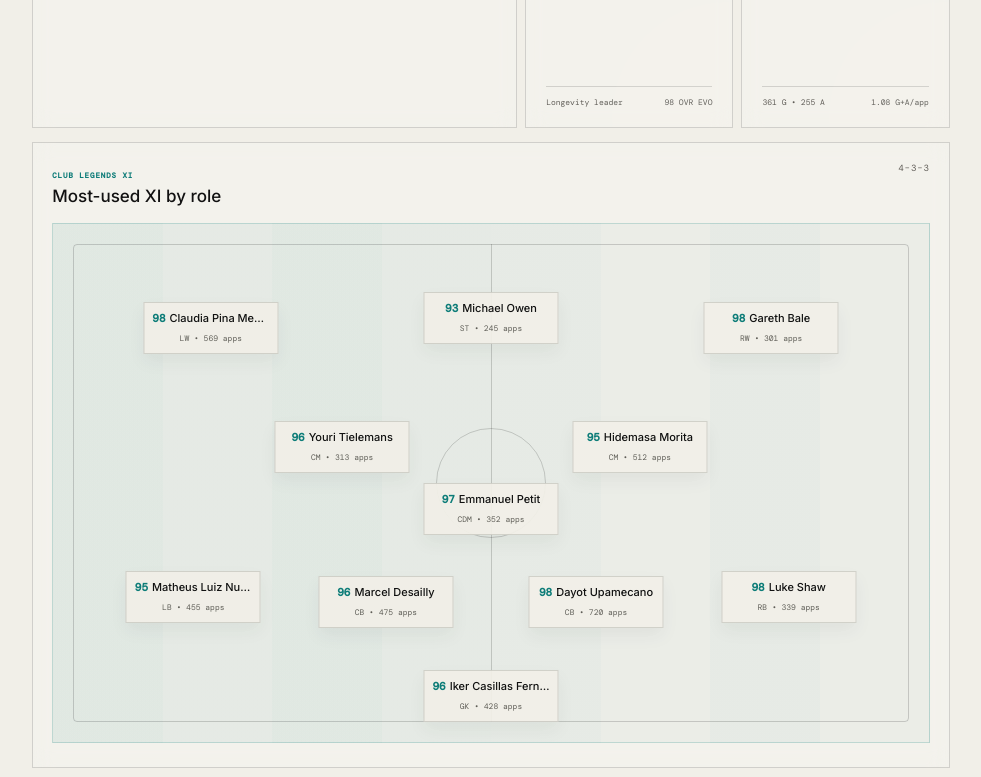
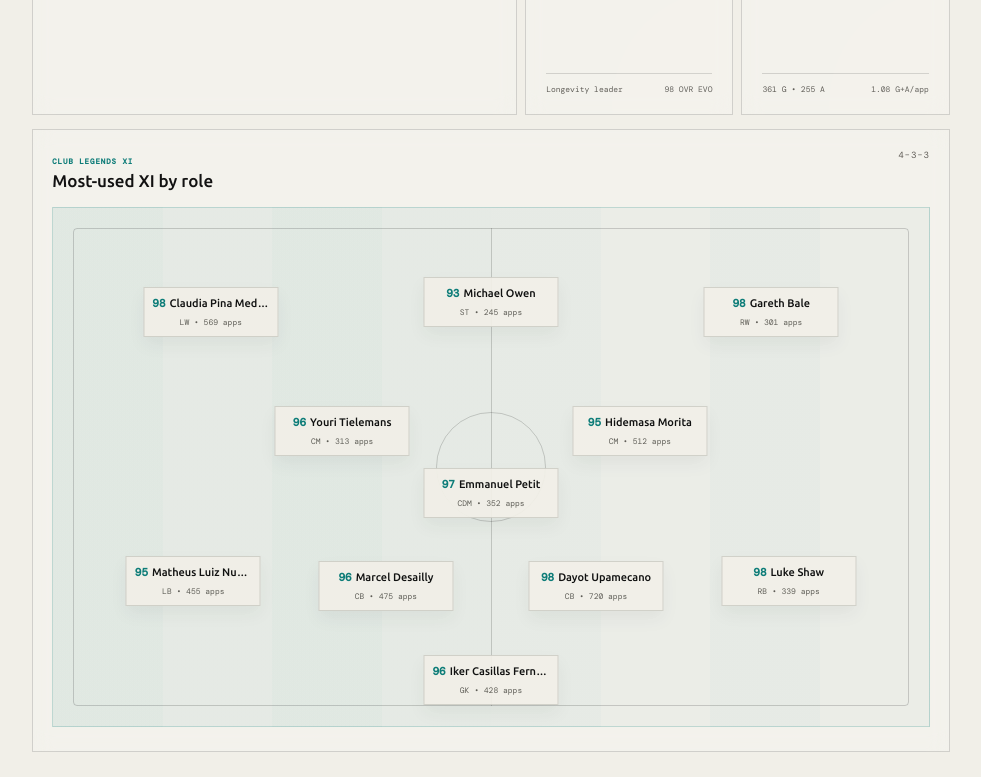
Before and after one commit to mukanzi/clyd3-site, a plain HTML site: page fut/index.html in a window 1280 px wide. Shown: the part 1311-2088 px from the top of the page, without its empty margins (279-1260 px from the left). Drawn offline with nearby package versions, Linux system fonts and the light colour scheme; a web font is replaced by a local one.

Commit message:
style: adopt Ubuntu typography across FUT Intelligence

```diff
--- a/fut/hardening.css
+++ b/fut/hardening.css
@@ -1,3 +1,5 @@
+@import url('https://fonts.googleapis.com/css2?family=Ubuntu:ital,wght@0,300;0,400;0,500;0,700;1,300;1,400;1,500;1,700&display=swap');
+
 /* FUT Club Intelligence hardening */
 html, body { max-width:100%; overflow-x:hidden; overflow-x:clip; }
 .app, main, .topbar, .section, .panel, .feature-grid, .depth-layout, .identity-grid, .hof-grid { min-width:0; max-width:100%; }
@@ -7,6 +9,38 @@ img, svg, canvas, video { max-width:100%; }
 .result-count[data-state="empty"] { color:var(--red,var(--crimson,#a63d45)); }
 footer .footer-nav { display:flex; gap:16px; flex-wrap:wrap; }
 footer .footer-nav a:hover, footer .footer-nav a:focus-visible { color:var(--green,var(--teal,#0d7c78)); }
+
+/* Ubuntu is the primary display/UI face; DM Mono remains reserved for system metadata. */
+body, button, input, select, textarea {
+  font-family:'Ubuntu', Arial, sans-serif;
+}
+.dna-card strong,
+.page-title h1,
+.section-heading h2,
+.kpi b,
+.hero-copy h2,
+.hero-ring strong,
+.panel-head h3,
+.legend-feature h3,
+.big-number,
+.pitch-card b,
+.depth-summary h3,
+.summary-number,
+.summary-grid b,
+.c99 h3,
+.endgame-callout h3 {
+  font-family:'Ubuntu', Arial, sans-serif;
+}
+.page-title h1 span,
+.hero-copy h2 em {
+  font-family:'Ubuntu', Arial, sans-serif;
+  font-style:italic;
+  font-weight:400;
+}
+.legend-feature h3,
+.depth-summary h3,
+.endgame-callout h3 { font-weight:400; }
+
 @media(max-width:980px) {
   .sidebar { box-shadow:24px 0 60px rgba(0,0,0,.18); }
   .sidebar:not(.open) { pointer-events:none; }
```
